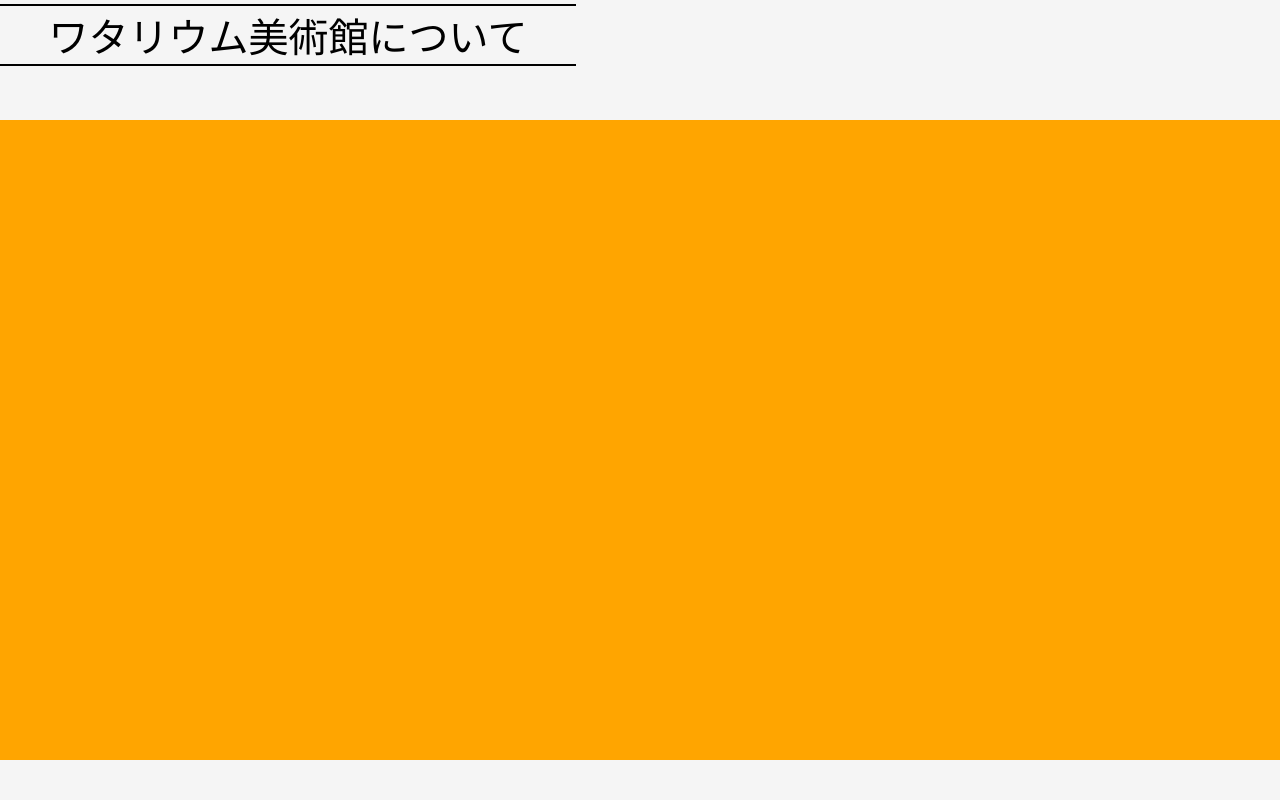
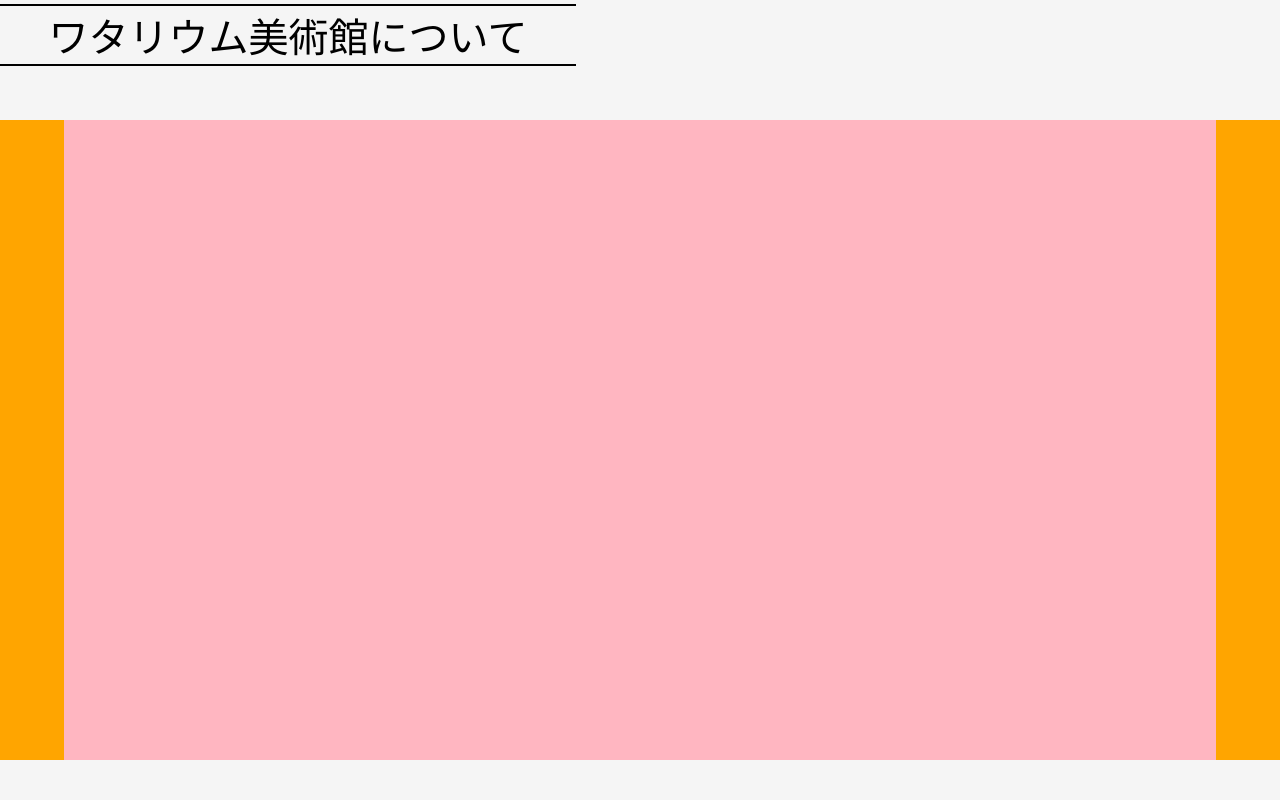
Before and after one commit to Cherry0202/Watarium, a Nuxt app: page / in a window 1280 px wide. Shown: the part 840-1640 px from the top of the page. Built offline with nearby package versions, Linux system fonts and the light colour scheme.

Commit message:
[update] about

```diff
--- a/pages/index.vue
+++ b/pages/index.vue
@@ -16,6 +16,7 @@
       </div>
       <div class="about-wrapper">
         <Title v-bind:titles="titles.about" />
+        <div class="about-content-wrapper"></div>
       </div>
       <div class="exhibition-wrapper">
         <Title v-bind:titles="titles.exhibition" />
@@ -126,6 +127,12 @@ export default {
       width: 100vw;
       height: 100vh;
       background-color: orange;
+      .about-content-wrapper {
+        height: 100%;
+        width: 90%;
+        margin: 0 auto;
+        background-color: lightpink;
+      }
     }
     .exhibition-wrapper {
       width: 100vw;
```
